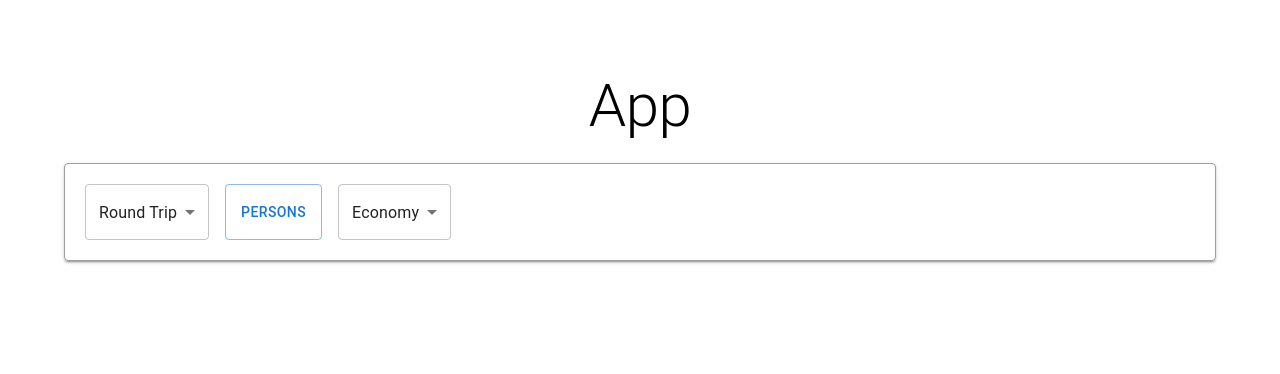
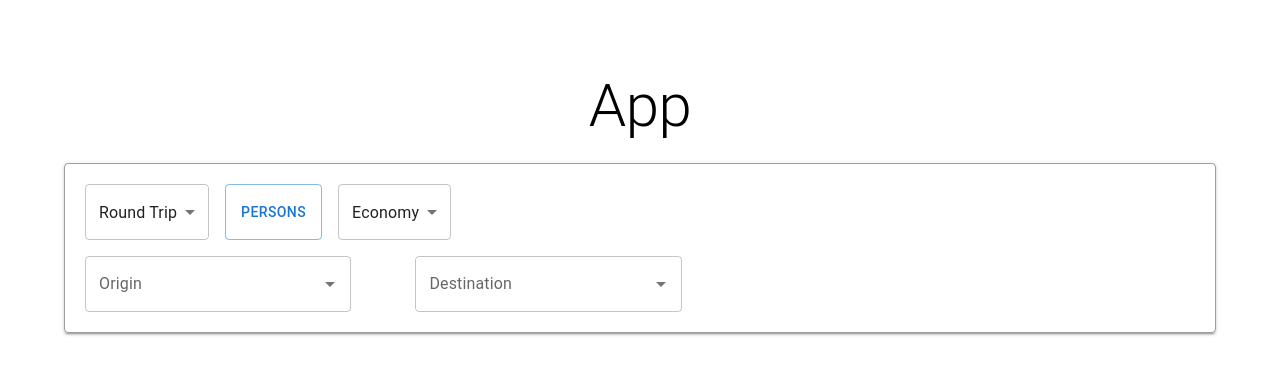
Before and after one commit to skfz/spotter, a React (Create React App) app: page / in a window 1280 px wide. Shown: the top 374 px of the page. Built offline with nearby package versions, Linux system fonts and the light colour scheme; the HTML template or start-up script is replaced by a standard one.

Commit message:
Implement airport search

```diff
--- a/src/App.js
+++ b/src/App.js
@@ -1,6 +1,7 @@
 import { Container, Typography, Button, Autocomplete, Box, Select, MenuItem, FormGroup } from "@mui/material";
 import { useState } from "react";
 import PersonsModal from "./Components/PersonsModal";
+import AirportSearch from "./Components/AirportSearch";
 
 function App() {
 
@@ -11,7 +12,9 @@ function App() {
         children: 0,
         infants_in_seat: 0,
         infants_on_lap: 0
-    })
+    });
+    const [origin, setOrigin] = useState(null);
+    const [destination, setDestination] = useState(null);
 
     return (
         <Container maxWidth="lg" sx={{ backgroundColor: "#fff", marginTop: "50px", textAlign: "center", padding: "20px" }}>
@@ -37,6 +40,10 @@ function App() {
                                 <MenuItem value="First">First</MenuItem>
                         </Select>
                     </Box>
+                    <Box sx={{ display: 'flex', flexDirection: 'row', gap: 8, marginTop: 2}}>
+                        <AirportSearch location={origin} setLocation={setOrigin} label="Origin" />
+                        <AirportSearch location={destination} setLocation={setDestination} label="Destination" />
+                    </Box>
                 </FormGroup>
             </Box>
         </Container>
--- /dev/null
+++ b/src/Components/AirportSearch.js
@@ -0,0 +1,69 @@
+import { Autocomplete, TextField, Box, Typography } from "@mui/material";
+import { useEffect, useState } from "react";
+
+export default function AirportSearch ({ location, setLocation, label }) {
+
+    const [options, setOptions] = useState([]);
+    const [inputValue, setInputValue] = useState('');
+
+    useEffect(() => {
+
+        if (inputValue.length < 3) {
+            return;
+        }
+
+        const fetchData = async() => {
+            const url = `https://sky-scrapper.p.rapidapi.com/api/v1/flights/searchAirport?query=${inputValue}&locale=en-US`;
+            const options = {
+                method: 'GET',
+                headers: {
+                    'x-rapidapi-key': '4467bc502fmsh10af65d6033c2f2p10c22ejsnba125264a1fb',
+                    'x-rapidapi-host': 'sky-scrapper.p.rapidapi.com'
+                }
+            };
+
+            try {
+                const response = await fetch(url, options);
+                const result = await response.json();
+                if (result.data && result.data.length > 0) {
+                    setOptions(result.data.map((item) => ({
+                        title: item.presentation.suggestionTitle,
+                        skyId: item.skyId,
+                        entityId: item.entityId
+                    })));
+                }
+            } catch (error) {
+                console.error(error);
+            }
+        }
+
+        const timer = setTimeout(fetchData, 200);
+
+        return () => clearTimeout(timer);
+
+    }, [inputValue])
+
+    return <Autocomplete
+            sx={{ width: '24%' }}
+            options={options}
+            isOptionEqualToValue={(option, value) => option.skyId === value.skyId}
+            value={location}
+            onChange={(event, newValue) => setLocation(newValue)}
+            onInputChange={(event, newValue) => setInputValue(newValue)}
+            getOptionLabel={(option) => option.title}
+            renderInput={(params) => (
+                <TextField
+                    {...params}
+                    label={label}
+                    variant="outlined"
+                />
+            )}
+            renderOption={(props, option) => (
+                <Box component="li" {...props} key={option.id} sx={{ display: "flex", alignItems: "center", gap: 1 }}>
+                    <Typography variant="body1" fontWeight="bold">{option.title}</Typography>
+                </Box>
+            )}
+        />
+
+
+}
```
